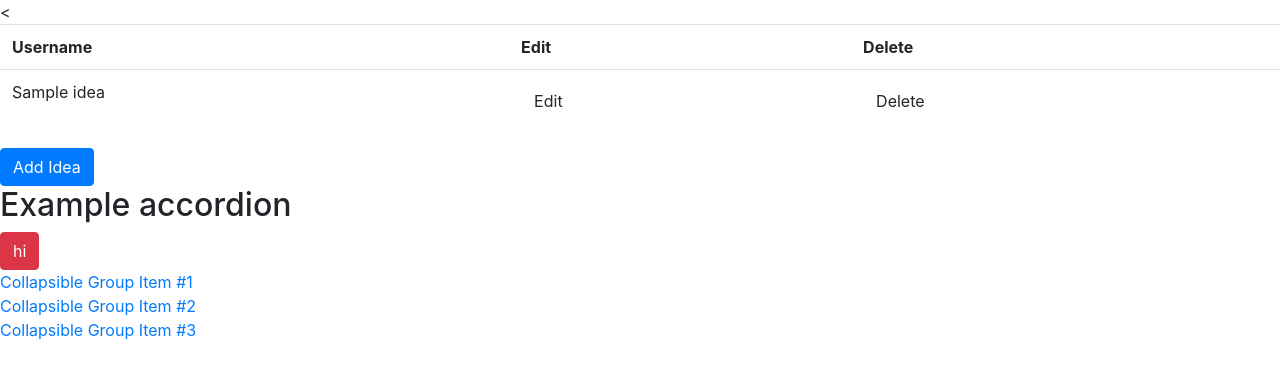
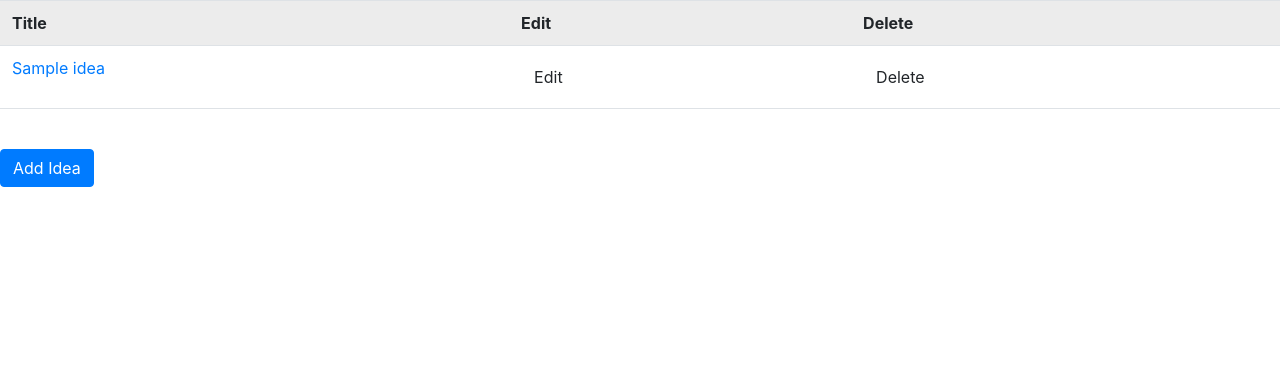
Before and after one commit to SMavr/Eva, a PHP site: page /02ideas.php in a window 1280 px wide. Shown: the top 379 px of the page. Run offline with PHP 8.4, Linux system fonts and the light colour scheme; tables that the repository leaves empty or names only in its code hold one stand-in row (values such as "Sample post"); some libraries are stand-ins or nearby versions.

Commit message:
ideas and questions
ideas are almost ready in questions I added categories menu

```diff
--- a/01users.php
+++ b/01users.php
@@ -208,7 +208,7 @@ myTarget = document.getElementById("editAttr");
 
 </script>
  <?php
- //mysqli_close($con);
+ mysqli_close($con);
  ?>
     </body>
 
--- a/02ideas.php
+++ b/02ideas.php
@@ -1,3 +1,36 @@
+<?php
+    include_once ('evform.php');
+
+    if (isset($_POST['ideatitle'])){
+
+         if($_POST['hiddenid']!=null){
+             echo $_POST['hiddenid'];
+       $sql1="UPDATE idea SET title='$_POST[ideatitle]',idea_disc='$_POST[ideadescription]'
+           WHERE idea_id='$_POST[hiddenid]'";
+       echo $sql1;
+         mysqli_query($con,$sql1);
+        $_POST['hiddenid']=null;
+       }
+       else{
+         //inserting a new idea
+    $query2= "INSERT INTO idea (title,idea_disc)
+        VALUES ('$_POST[ideatitle]','$_POST[ideadescription]')"; //post request have no restriction on data length
+    mysqli_query($con,$query2) or die ('could no connect with instructions');
+    }
+    }
+    //deleting idea
+    if(isset($_POST['delete_idea_id'])){
+        echo $_POST['delete_idea_id'];
+     $delete_idea=" DELETE FROM idea WHERE idea_id='$_POST[delete_idea_id]'";
+      mysqli_query($con,$delete_idea);
+    }
+
+    //retrieving ideas
+    $query1= "SELECT * FROM idea";
+    $fetch1=mysqli_query($con,$query1) or die ('could no connect with instructions');
+
+
+    ?>
 <html>
     <head>
         <title></title>
@@ -12,36 +45,45 @@
     </head>
     <body>
 
+       <!-- managing ideas table-->
         <table class="table table-hover">
-            <tr><th>Username</th><<th>Edit</th><th>Delete</th></tr>
+            <tr><th>Title</th><th>Edit</th><th>Delete</th></tr>
         <?php
-    include_once ('evform.php');
-    $query= "SELECT * FROM idea";
-    $fetch=mysqli_query($con,$query) or die ('could no connect with instructions');
 
- while($result = mysqli_fetch_array($fetch)) {
-echo "<tr><td>".$result["title"]."</td><td>
-         <a href='#editIdea' role='button' class='btn' data-toggle='modal'>Edit</a> </td>
-         <td><button class='btn'onclick='deleteConfirm()'>Delete</button> </td></tr>";
+ while($result = mysqli_fetch_array($fetch1)) {
+     echo "<tr><td><div class='accordion-group'>";
+    echo "<div class='accordion-heading'>";
+       echo "<a class='accordion-toggle' data-toggle='collapse' data-parent='#accordion2' href='#collapse".$result['idea_id']."'>";
+echo $result["title"]."</a></div></td><td>
+         <a href='#ideaModal' role='button' class='btn' data-toggle='modal' onclick=\"javascript:editIdea('".$result['title']."','".$result['idea_disc']."','".$result['idea_id']."');\">Edit</a> </td>
+         <td><button class='btn' onclick='deleteConfirm(".$result['idea_id'].")'>Delete</button> </td></tr>";
+     echo "<tr><td colspan='3'><div id='collapse".$result['idea_id']."' class='accordion-body collapse'>".$result['idea_disc'];
+                echo    "<div class='accordion-inner'>";
+echo '</div></div></td></tr></div>';
 }
 
 
 ?>
         </table>
+         <a href="#ideaModal" role="button" class="btn btn-primary" data-toggle="modal" onclick="javascript:ediIdea('','',null);">Add Idea</a>
 
-        <div>
-            <div id="newIdea" class="modal hide fade" tabindex="-1" role="dialog" aria-labelledby="myModalLabel" aria-hidden="true">
+      <!-- Modal -->
+
+            <div id="ideaModal" class="modal hide fade" tabindex="-1" role="dialog" aria-labelledby="myModalLabel" aria-hidden="true">
                 <div class="modal-header"><button type="button" class="close" data-dismiss="modal" aria-hidden="true">×</button></div>
                 <h3 id="myModalLabel">Add a new Idea</h3>
-                Title <input type="text"><br>
-              Description<input type="text"><br>
+                <form method='post' action='02ideas.php'>
+                Title <input type="text" name='ideatitle' id='ideatitle'><br>
+              Description<br><textarea rows="4" cols="50" name='ideadescription' id='ideadesc'>
+
+</textarea><br>
          </select><br>
+            <div style="visibility: hidden"> <input type="text" name="hiddenid" id="hiddenid"></div>
          <button class='btn btn-primary'>OK</button>
          <button class='btn' data-dismiss="modal" aria-hidden="true">Cancel</button>
+                </form>
+            </div>
 
-            </div>
-            <a href="#newIdea" role="button" class="btn btn-primary" data-toggle="modal">Add Idea</a>
-        </div>
 
 
      <div id="editIdea" class="modal hide fade" tabindex="-1" role="dialog" aria-labelledby="myModalLabel" aria-hidden="true">
@@ -56,100 +98,28 @@ echo "<tr><td>".$result["title"]."</td><td>
             </div>
 
 <script>
-function deleteConfirm()
+function deleteConfirm(idea_id)
 {
-var r=confirm("Are you sure you want to delete this user?");
+var r=confirm("Are you sure you want to delete this idea?");
 
 if (r==true){
-    deleteAnswers();
+    $.post("02ideas.php",{ delete_idea_id : idea_id });
+     window.location.href = "02ideas.php";
 }
 }
+//insert values from table to modal
+function editIdea(name,description,hiddenid) {
+ var myTarget = document.getElementById("ideatitle");
+    myTarget.value =name;
+    myTarget = document.getElementById("ideadesc");
+    myTarget.value =description;
+    myTarget = document.getElementById("hiddenid");
+    myTarget.value =hiddenid;
 
-function deleteAnswers()
-{
-confirm("Would you like to delete all of his answers too?");
 }
 </script>
-
-
-
-            <h2>Example accordion</h2>
-
-            <button type="button" class="btn btn-danger" data-toggle="collapse" data-target="#demo">
-                hi
-            </button>
-            <div id="demo" class="collapse in">fjasdfsafskadfa;sdfas </div>
-              <div class="accordion" id="accordion2">
-                <div class="accordion-group">
-                  <div class="accordion-heading">
-                    <a class="accordion-toggle" data-toggle="collapse" data-parent="#accordion2" href="#collapseOne">
-                      Collapsible Group Item #1
-                    </a>
-                  </div>
-                  <div id="collapseOne" class="accordion-body collapse in">
-                    <div class="accordion-inner">
-                      <h3 id="myModalLabel">Edit Question</h3>
-                 Question Text<input type="text"><br>
-                 Question Weight<input type="text"><br>
-                  Set Category
-
-  <select>
-  <option >Category 1</option>
-  <option >Category 2</option>
-  <option >Category 3</option>
-  </select><br>
-
-
-
-
-
-  <h4>Edit Answers</h4><br>
-  <p>Text         Value        Delete</p>
-  <div>
-  <?php
-  $query1= "SELECT * FROM qvalues WHERE question_id=1";
-  $fetch1=mysqli_query($con,$query1);
-  while($result1 = mysqli_fetch_array($fetch1)) {
-      echo " <input type='text' value='".$result1["qv_text"]."'> <input type='text'
-    value='" .$result1["qv_value"]."'>
-    <button class='btn'>Delete</button>";}
-  ?>
-      <br>
-     <button class='btn'>add</button>
-     <br>
-         <button class='btn btn-primary'>OK</button>
-         <button class='btn' data-dismiss="modal" aria-hidden="true">Cancel</button>
-          </div>
-  </div>
-                    </div>
-                  </div>
-                </div>
-                <div class="accordion-group">
-                  <div class="accordion-heading">
-                    <a class="accordion-toggle" data-toggle="collapse" data-parent="#accordion2" href="#collapseTwo">
-                      Collapsible Group Item #2
-                    </a>
-                  </div>
-                  <div id="collapseTwo" class="accordion-body collapse">
-                    <div class="accordion-inner">
-                      Anim pariatur cliche reprehenderit, enim eiusmod high life accusamus terry richardson ad squid. 3 wolf moon officia aute, non cupidatat skateboard dolor brunch. Food truck quinoa nesciunt laborum eiusmod. Brunch 3 wolf moon tempor, sunt aliqua put a bird on it squid single-origin coffee nulla assumenda shoreditch et. Nihil anim keffiyeh helvetica, craft beer labore wes anderson cred nesciunt sapiente ea proident. Ad vegan excepteur butcher vice lomo. Leggings occaecat craft beer farm-to-table, raw denim aesthetic synth nesciunt you probably haven't heard of them accusamus labore sustainable VHS.
-                    </div>
-                  </div>
-                </div>
-                <div class="accordion-group">
-                  <div class="accordion-heading">
-                    <a class="accordion-toggle" data-toggle="collapse" data-parent="#accordion2" href="#collapseThree">
-                      Collapsible Group Item #3
-                    </a>
-                  </div>
-                  <div id="collapseThree" class="accordion-body collapse">
-                    <div class="accordion-inner">
-                      Anim pariatur cliche reprehenderit, enim eiusmod high life accusamus terry richardson ad squid. 3 wolf moon officia aute, non cupidatat skateboard dolor brunch. Food truck quinoa nesciunt laborum eiusmod. Brunch 3 wolf moon tempor, sunt aliqua put a bird on it squid single-origin coffee nulla assumenda shoreditch et. Nihil anim keffiyeh helvetica, craft beer labore wes anderson cred nesciunt sapiente ea proident. Ad vegan excepteur butcher vice lomo. Leggings occaecat craft beer farm-to-table, raw denim aesthetic synth nesciunt you probably haven't heard of them accusamus labore sustainable VHS.
-                    </div>
-                  </div>
-                </div>
-              </div>
-
-    </body>
-
+<?php
+ mysqli_close($con);
+ ?>
+ </body>
 </html>
```
Also changed, not shown: 03questions.php (+61 -12 lines).
